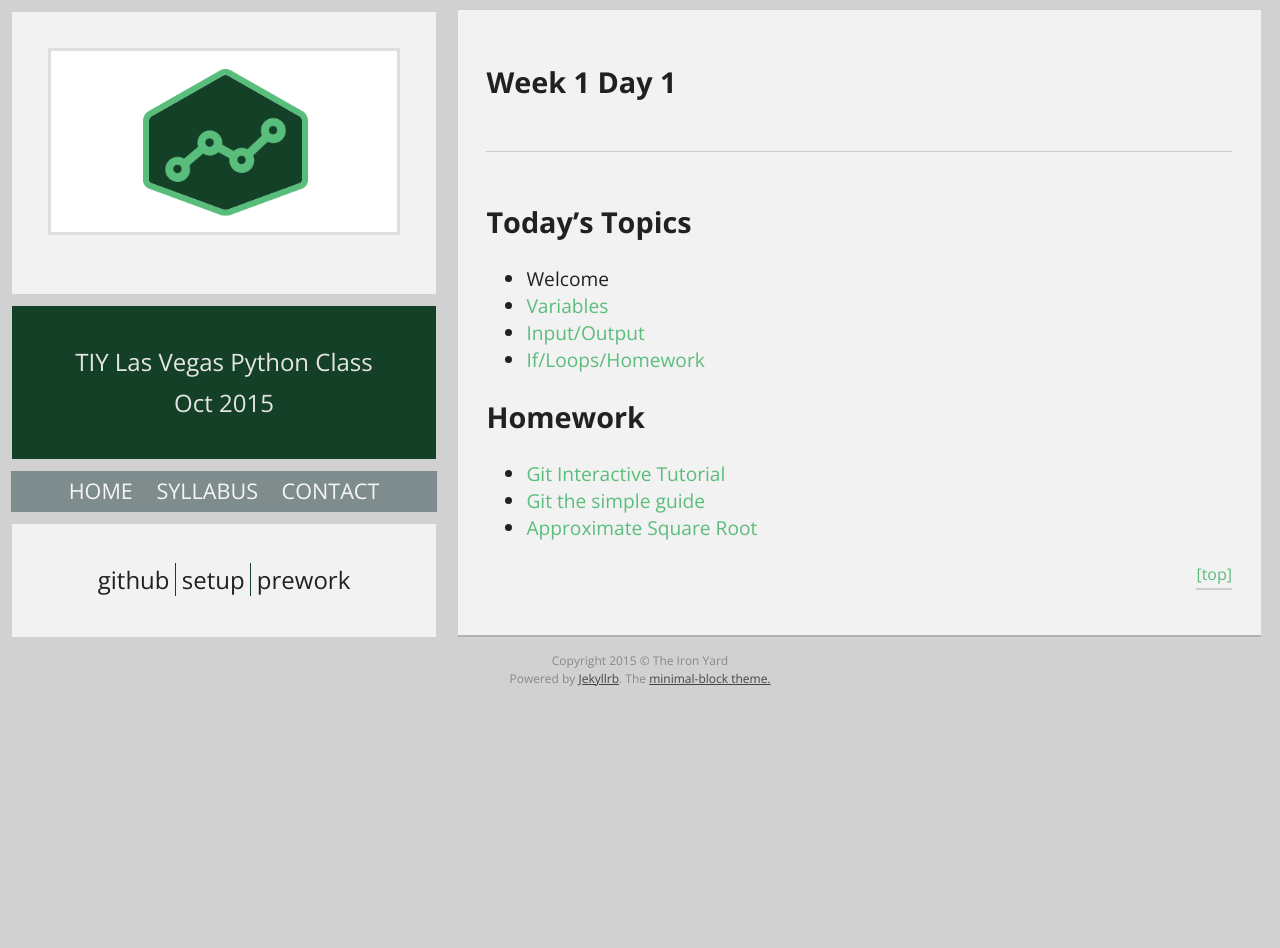
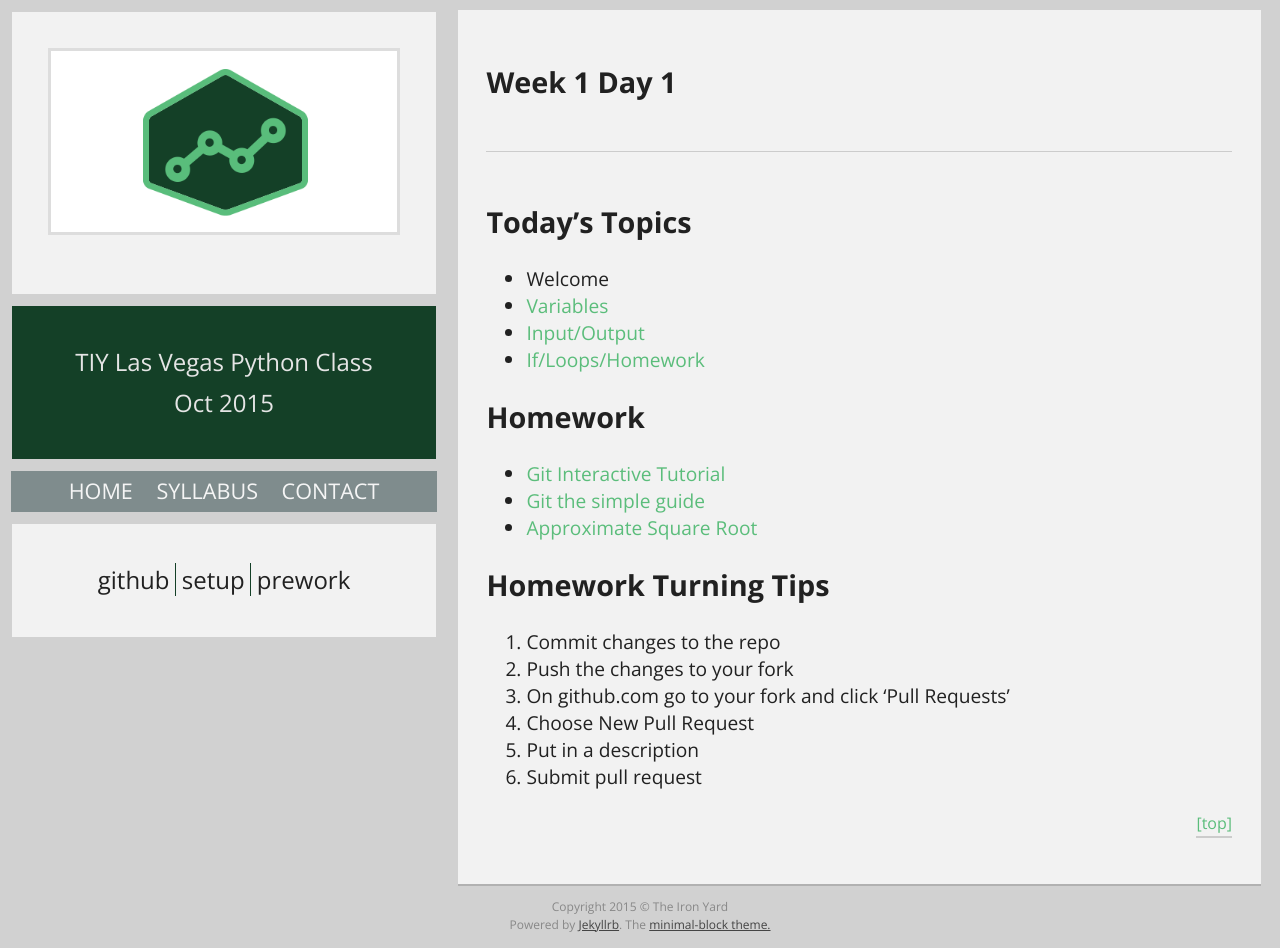
Before and after one commit to tiy-lv-python-2015-10/tiy-lv-python-2015-10.github.io, a Jekyll site: the page built from _posts/2015-10-05-Week-1-Day-1.md, in a window 1280 px wide. Built offline with Jekyll 4.4.1, drawn with Linux system fonts in a browser that asks for light colours; Markdown is read by kramdown in place of the engine named in the settings; before the commit the page ends 900 px from its top, so only the background shows below that.

Commit message:
Adding homework turn in tips

```diff
--- a/_posts/2015-10-05-Week-1-Day-1.md
+++ b/_posts/2015-10-05-Week-1-Day-1.md
@@ -13,3 +13,11 @@
 * [Git Interactive Tutorial](https://try.github.io/levels/1/challenges/1)
 * [Git the simple guide](https://rogerdudler.github.io/git-guide/)
 * [Approximate Square Root](https://github.com/tiy-lv-python-2015-10/approximate-square-root)
+
+## Homework Turning Tips
+1. Commit changes to the repo
+2. Push the changes to your fork
+3. On github.com go to your fork and click ‘Pull Requests’
+4. Choose New Pull Request
+5. Put in a description
+6. Submit pull request
```
